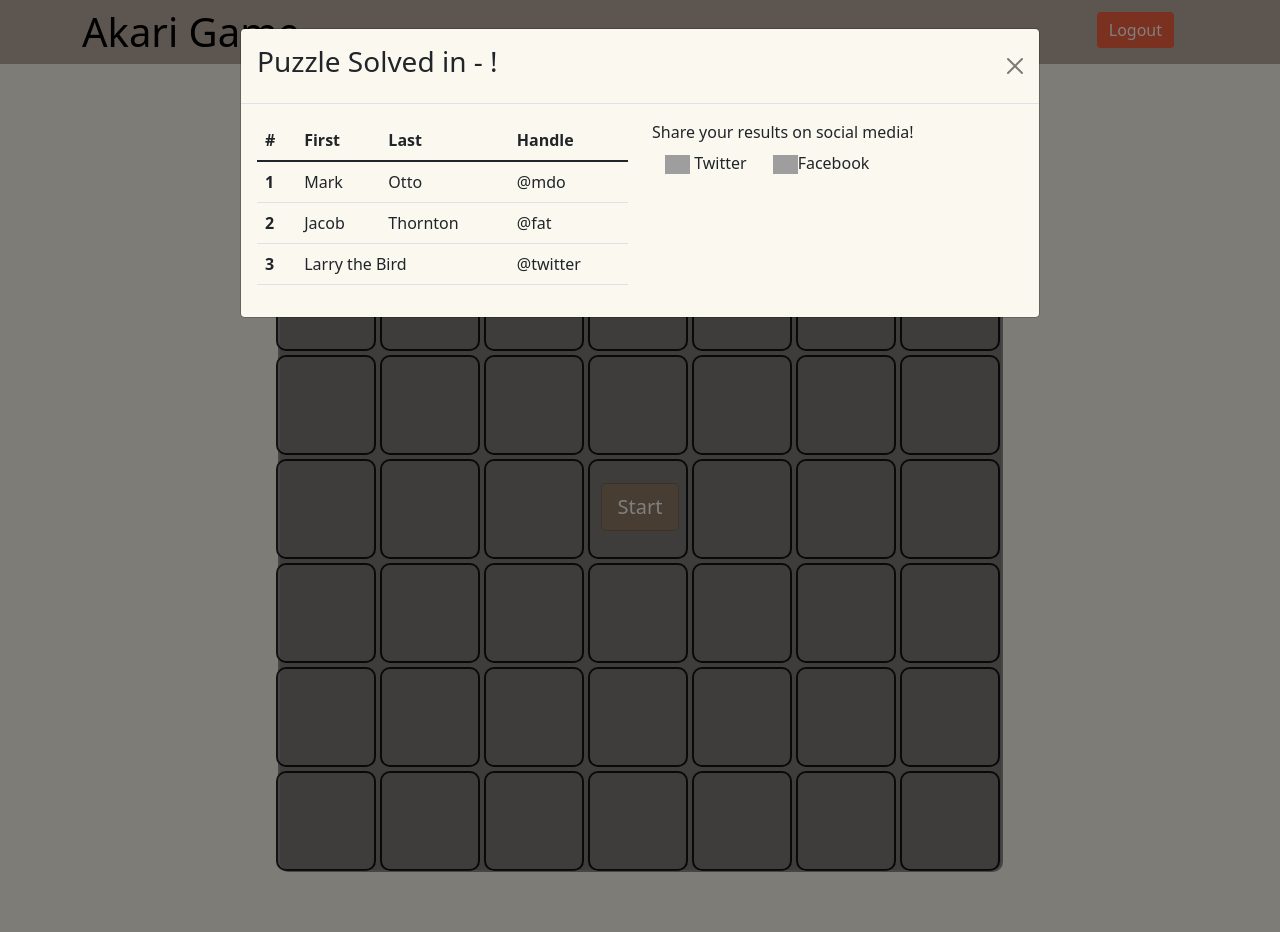
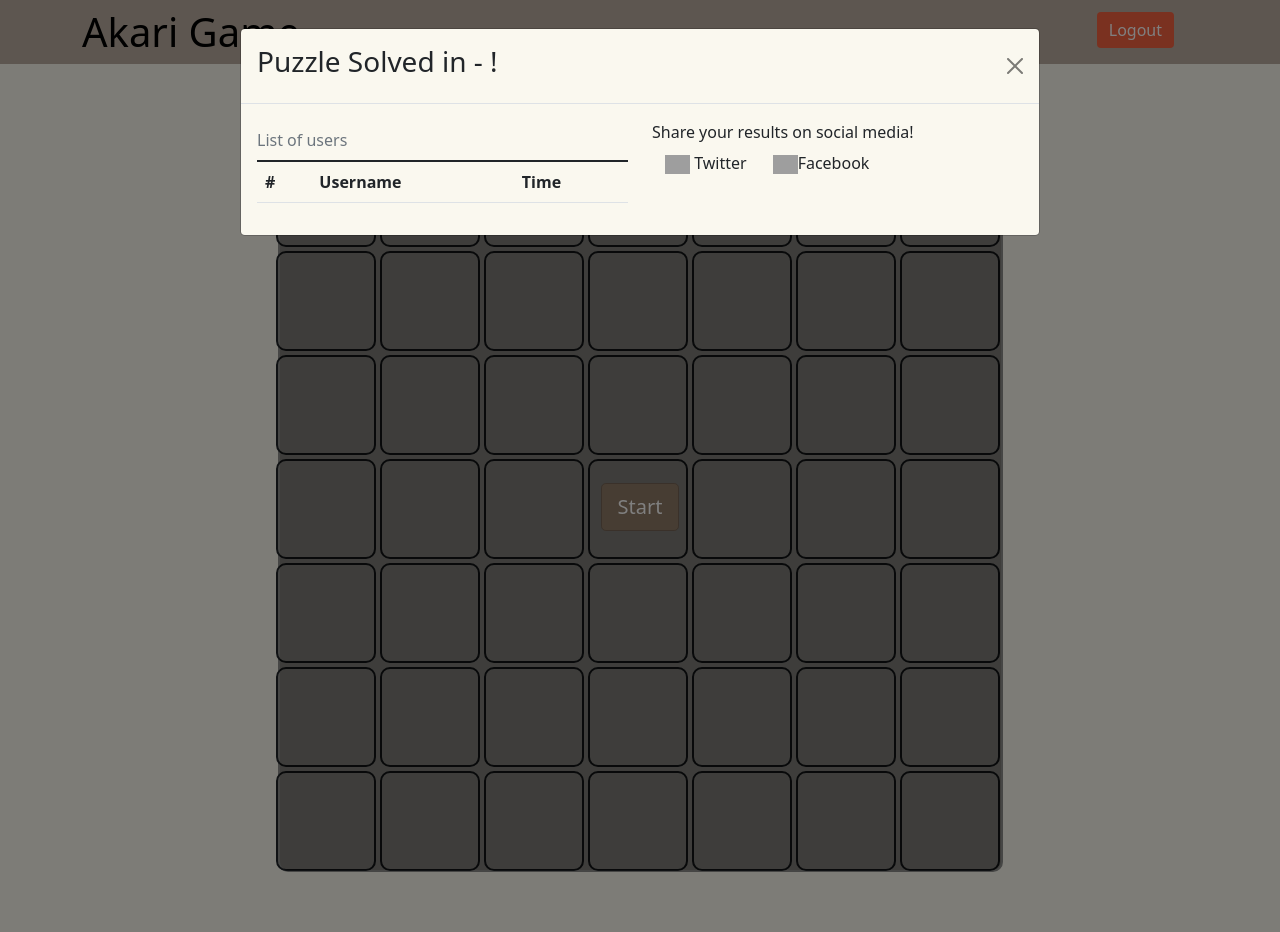
Before and after one commit to CodeWithTheDoctor/cits3403-project, a Flask app: page / in a window 1280 px wide, after a click on "Results". Run offline with Flask 2, Linux system fonts and the light colour scheme; a user stored in the database is signed in; lists and menus that the app fills with data are empty; grey boxes are pictures that could not be loaded.

Commit message:
table stuff + cli to check results

```diff
--- a/app/static/index.js
+++ b/app/static/index.js
@@ -137,6 +137,10 @@ $("#submitButton").click(async function () {
 
     console.log(leaderboard);
 
+    /*
+     * generate results content
+    */
+    $("table-title").text(`Top 5 Leaderboard - Puzzle ${puzzle_id}`)
     // generate results modal contents
     $( ".timer" ).clone().appendTo( "#modal-time" );
 
--- a/app/templates/index.html
+++ b/app/templates/index.html
@@ -38,6 +38,7 @@
     <div class="modal-dialog modal-lg">
       <div class="modal-content">
 
+        <!-- modal title -->
         <div class="modal-header">
           <h3>Puzzle Solved in -&nbsp</h3>
           <div id="modal-time"></div>
@@ -49,33 +50,17 @@
           <div class="row">
             <!-- leaderboard -->
             <div class="col-md-6">
-              <table class="table">
+              <table class="table caption-top">
+                <caption id="table-title">List of users</caption>
                 <thead>
                   <tr>
                     <th scope="col">#</th>
-                    <th scope="col">First</th>
-                    <th scope="col">Last</th>
-                    <th scope="col">Handle</th>
+                    <th scope="col">Username</th>
+                    <th scope="col">Time</th>
                   </tr>
                 </thead>
                 <tbody>
-                  <tr>
-                    <th scope="row">1</th>
-                    <td>Mark</td>
-                    <td>Otto</td>
-                    <td>@mdo</td>
-                  </tr>
-                  <tr>
-                    <th scope="row">2</th>
-                    <td>Jacob</td>
-                    <td>Thornton</td>
-                    <td>@fat</td>
-                  </tr>
-                  <tr>
-                    <th scope="row">3</th>
-                    <td colspan="2">Larry the Bird</td>
-                    <td>@twitter</td>
-                  </tr>
+                  <!-- insert rows with jquery -->
                 </tbody>
               </table>
             </div>
@@ -84,6 +69,7 @@
             <div class="col-md-6">
 
               <div class="d-flex flex-column mb-3">
+                <!-- div with some copy and paste thing -->
                 Share your results on social media!
                 <div class="d-inline-flex">
                   <button type="button" class="btn btn-icon btn-block  mr-2 "><span><img src="https://img.icons8.com/color/48/000000/twitter.png" class="img-fluid mr-1" width="25"></span> <span class="fb"> Twitter</span></button>
```
Also changed, not shown: app/cli.py (+24 -1 lines).
